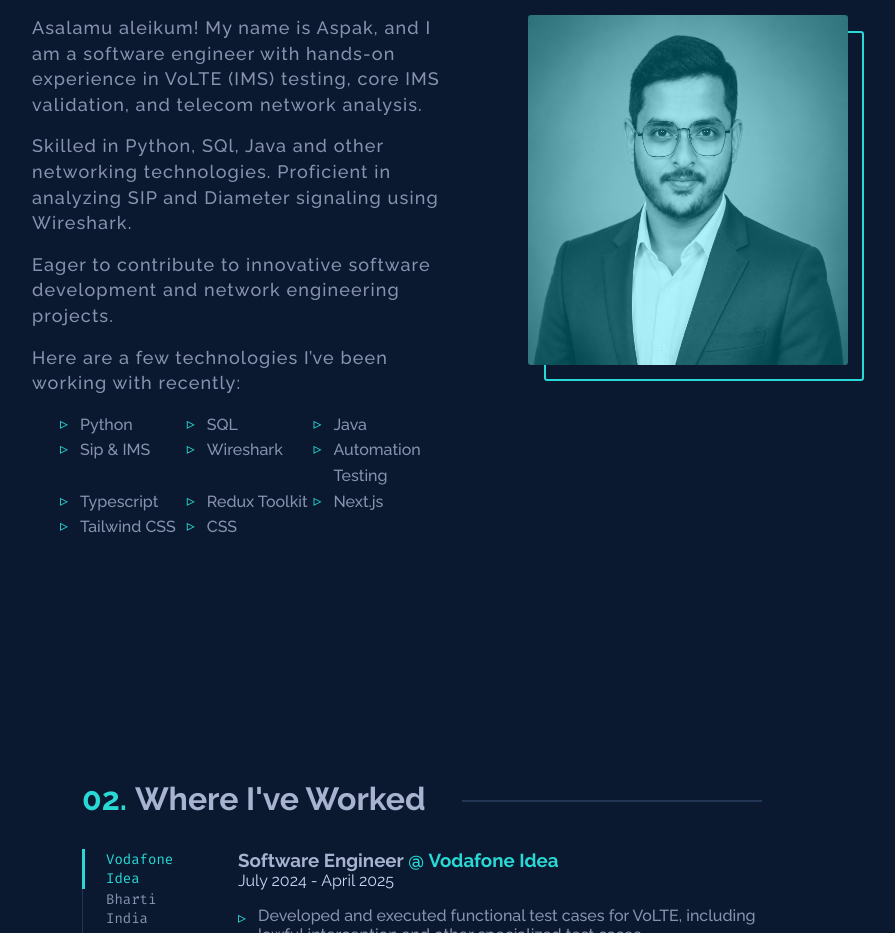
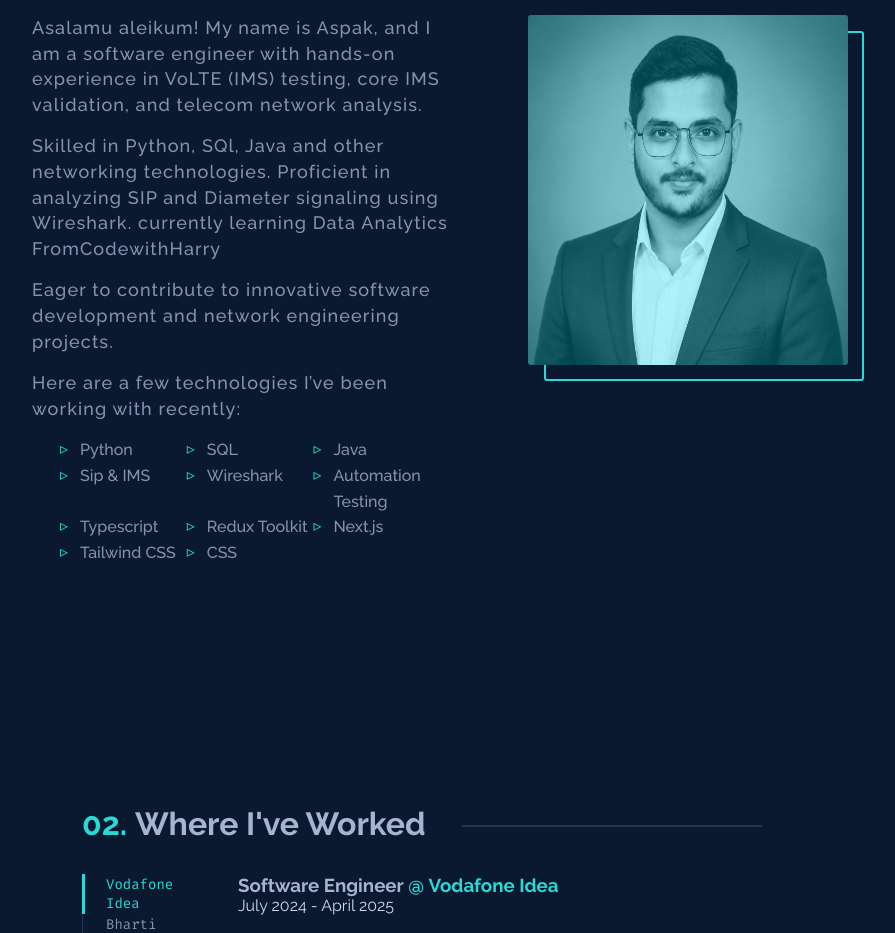
Before and after one commit to Aspak786/my-portfolio, a Next.js app: page / in a window 1280 px wide. Shown: the part 900-1833 px from the top of the page, without its empty margins (208-1103 px from the left). Built offline with nearby package versions, Linux system fonts and the light colour scheme.

Commit message:
Revise current learning focus in About section
Updated learning focus to Data Analytics from FromCodewithHarry.

```diff
--- a/src/sections/About.tsx
+++ b/src/sections/About.tsx
@@ -33,7 +33,7 @@ function About() {
           <p className="about-grid-info-text">
             Skilled in Python, SQl, Java and other networking technologies.
             Proficient in analyzing SIP and Diameter signaling using Wireshark.
-
+            currently learning Data Analytics FromCodewithHarry
           </p>
 
           <p className="about-grid-info-text">
```
